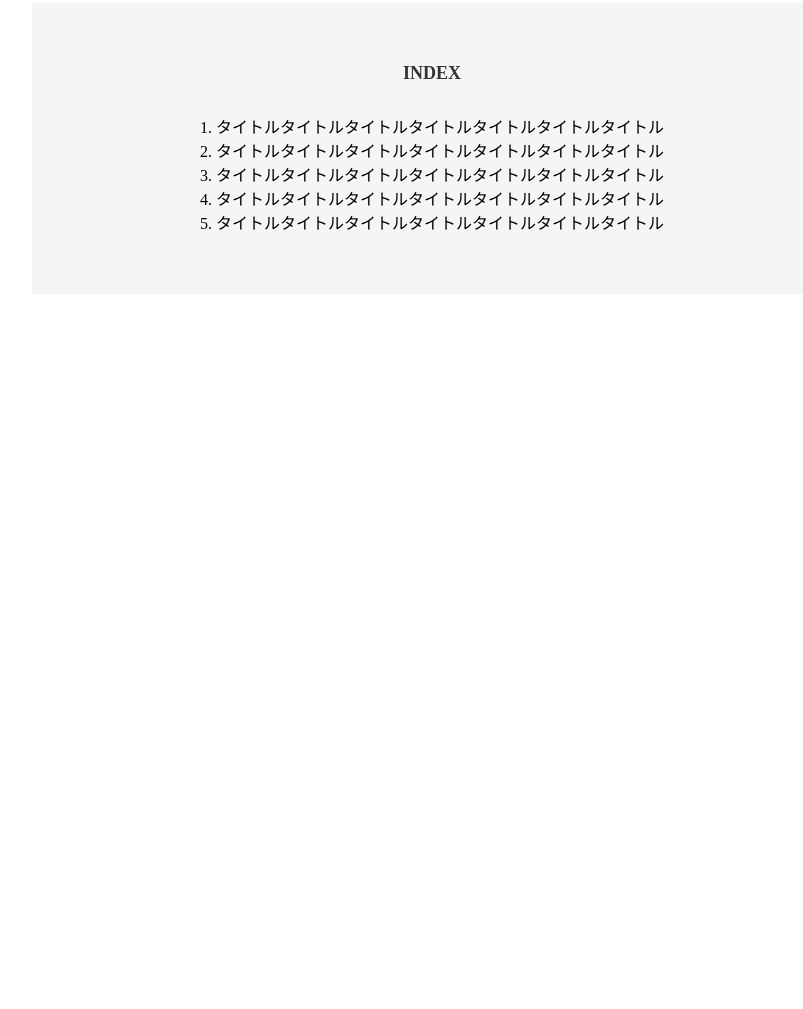
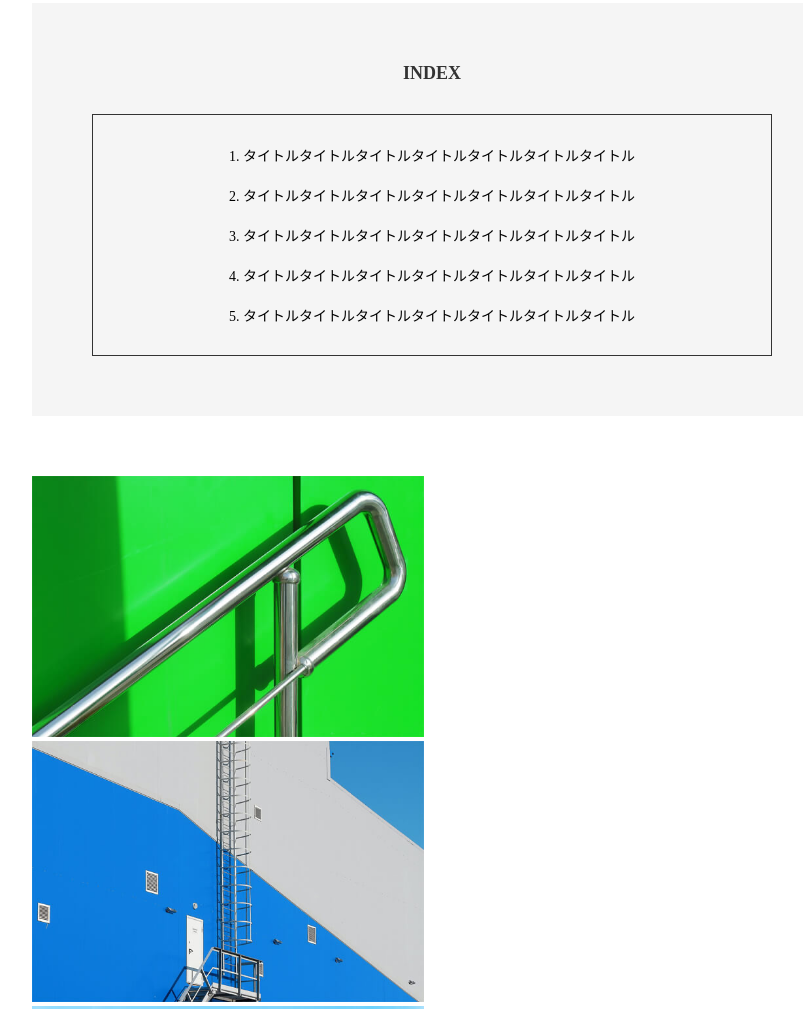
Before and after one commit to yasuta773/photo2-mac, a plain HTML site: page index.html in a window 1280 px wide. Shown: the part 494-1503 px from the top of the page, without its empty margins (208-1011 px from the left). Before the commit the page ends 848 px from the top, so only its background shows below. Drawn offline with Linux system fonts and the light colour scheme.

Commit message:
index,images-wrapper

```diff
--- a/css/style.css
+++ b/css/style.css
@@ -4,6 +4,7 @@
 .container{
     margin: 0 auto;
     max-width: 800px;
+    width: 100%;
 }
 /*共通ここまで*/
 
@@ -38,14 +39,22 @@ header .container{
     color: #333333;
 }
 .title{
-
+    border: 1px solid #333333;
+    padding-top: 30px;
+    padding-bottom: 10px;
 }
 ol{
     list-style-position: inside;
 }
+li{
+    font-size: 14px;
+    font-weight: normal;
+    margin-bottom: 20px;
+}
 /*index-wrapperここまで*/
 
 /*images-wrapperここから*/
+
 /*images-wrapperここまで*/
 
 /*detail-wrapperここから*/
--- a/index.html
+++ b/index.html
@@ -33,7 +33,22 @@
             </div>
         </div>
     </div>
-    <div class="images-wrapper"></div>
+    <div class="images-wrapper">
+        <div class="container">
+            <div class="image-container">
+                <img src="images/photo1.png" alt="photo1">
+            </div>
+            <div class="image-container">
+                <img src="images/photo2.png" alt="photo2">
+            </div>
+            <div class="image-container">
+                <img src="images/photo3.png" alt="photo3">
+            </div>
+            <div class="image-container">
+                <img src="images/photo4.png" alt="photo4">
+            </div>
+        </div>
+    </div>
     <div class="detail-wrapper"></div>
     <footer></footer>
 
```
Also changed, not shown: images/photo1.png (added), images/photo2.png (added), images/photo3.png (added), images/photo4.png (added).
